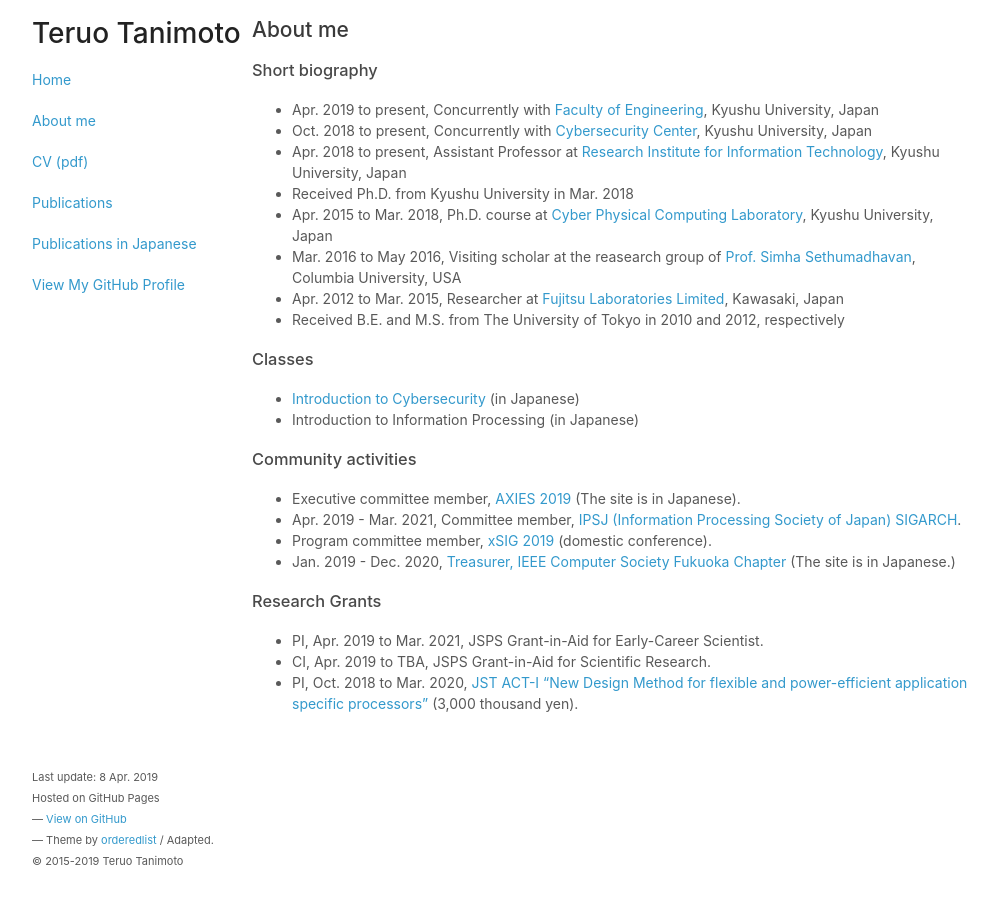
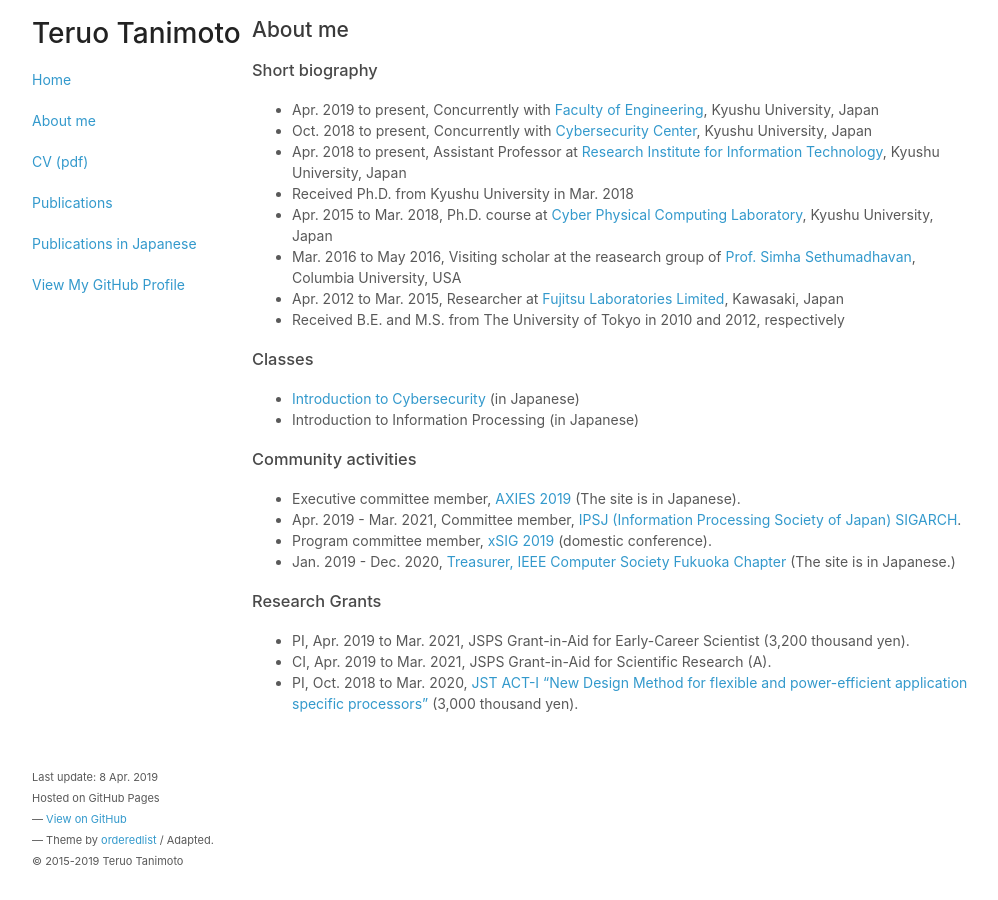
Before and after one commit to teruo41/teruo41.github.io, a Jekyll site: the page built from about.md, in a window 1280 px wide. Shown: the whole page, without its empty margins (138-1136 px from the left). Built offline with Jekyll 4.4.1, drawn with Linux system fonts in a browser that asks for light colours.

Commit message:
Update about.md

```diff
--- a/about.md
+++ b/about.md
@@ -26,6 +26,6 @@ title: About me
 + Jan. 2019 - Dec. 2020, [Treasurer, IEEE Computer Society Fukuoka Chapter](http://sites.ieee.org/fukuoka-cs/%E5%BD%B9%E5%93%A1/) (The site is in Japanese.)
 
 ### Research Grants
-+ PI, Apr. 2019 to Mar. 2021, JSPS Grant-in-Aid for Early-Career Scientist.
-+ CI, Apr. 2019 to TBA, JSPS Grant-in-Aid for Scientific Research.
++ PI, Apr. 2019 to Mar. 2021, JSPS Grant-in-Aid for Early-Career Scientist (3,200 thousand yen).
++ CI, Apr. 2019 to Mar. 2021, JSPS Grant-in-Aid for Scientific Research (A).
 + PI, Oct. 2018 to Mar. 2020, [JST ACT-I "New Design Method for flexible and power-efficient application specific processors"](https://www.jst.go.jp/kisoken/act-i/en/project/111C001/111C001_2018.html#639d77837596eb59609715adc941828a) (3,000 thousand yen).
```
